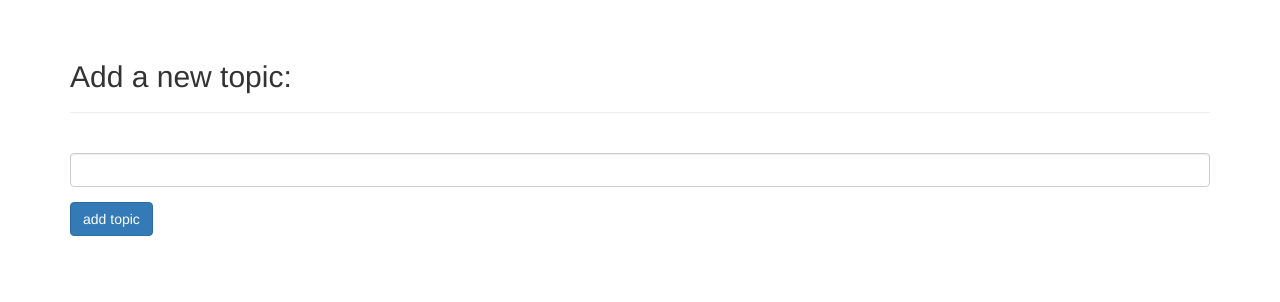
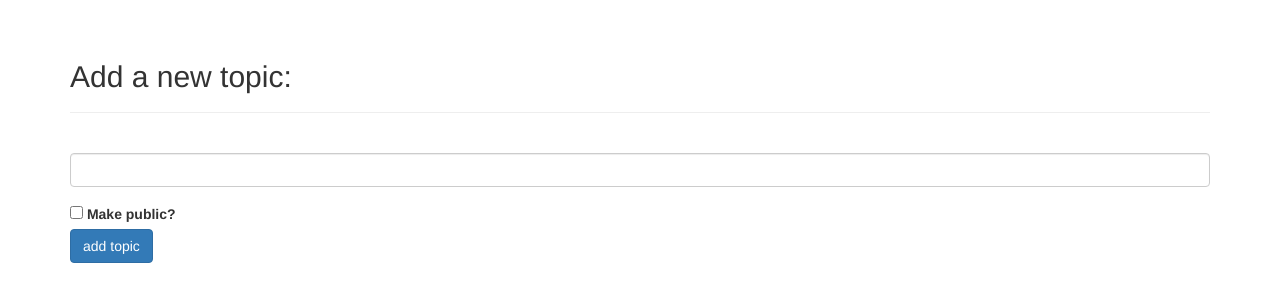
Before and after one commit to Vorug/test-ll, a Django app: page /new_topic/ in a window 1280 px wide. Shown: the part 51-353 px from the top of the page. Run offline with Django 3.2, Linux system fonts and the light colour scheme; the visitor is signed in with stand-in values (Sample User, id 1); some libraries are stand-ins or nearby versions.

Commit message:
Final edition

```diff
--- a/learning_log/urls.py
+++ b/learning_log/urls.py
@@ -15,9 +15,11 @@ Including another URLconf
 """
 from django.conf.urls import url, include
 from django.contrib import admin
+#import debug_toolbar
 
 urlpatterns = [
 	url(r'^admin/', include(admin.site.urls)),
 	url(r'^users/', include('users.urls', namespace='users')),
 	url(r'', include('learning_logs.urls', namespace='learning_logs')),
+	#url(r'^__debug__/', include(debug_toolbar.urls)),
 ]
--- a/learning_logs/forms.py
+++ b/learning_logs/forms.py
@@ -4,8 +4,8 @@ from .models import Topic, Entry
 class TopicForm(forms.ModelForm):
 	class Meta:
 		model = Topic
-		fields = ['text']
-		labels = {'text': ''}
+		fields = ['text', 'public']
+		labels = {'text': '', 'public': 'Make public?'}
 
 class EntryForm(forms.ModelForm):
 	class Meta:
--- a/learning_logs/models.py
+++ b/learning_logs/models.py
@@ -8,6 +8,7 @@ class Topic(models.Model):
 	text = models.CharField(max_length=200)
 	date_added = models.DateTimeField(auto_now_add=True)
 	owner = models.ForeignKey(User)
+	public = models.BooleanField(default=False)
 	def __str__(self):
 		"""Возвращает строковое представление модели."""
 		return self.text
--- a/learning_logs/views.py
+++ b/learning_logs/views.py
@@ -1,7 +1,9 @@
-from django.shortcuts import render
+from django.shortcuts import render, get_object_or_404
 from django.http import HttpResponseRedirect, Http404
 from django.core.urlresolvers import reverse
 from django.contrib.auth.decorators import login_required
+from django.contrib.auth.models import User, AnonymousUser
+from django.db.models import Q
 
 from .models import Topic, Entry
 from .forms import TopicForm, EntryForm
@@ -11,17 +13,20 @@ def index(request):
 	"""Домашняя страница приложения Learning Log"""
 	return render(request, 'learning_logs/index.html')
 
-@login_required
+
 def topics(request):
-	topics = Topic.objects.filter(owner=request.user).order_by('date_added')
+	#topics = Topic.objects.filter(owner=request.user).order_by('date_added')
+	if not request.user.is_anonymous(): topics = Topic.objects.filter(Q(public=1) | Q(owner=request.user)).order_by('date_added')
+	else: topics = Topic.objects.filter(public=1).order_by('date_added')
 	context = {'topics': topics}
 	return render(request, 'learning_logs/topics.html', context)
 
 @login_required
 def topic(request, topic_id):
-	topic = Topic.objects.get(id=topic_id)
+	#topic = Topic.objects.get(id=topic_id) - старый вариант
+	topic = get_object_or_404(Topic, id=topic_id)
 	# Проверка того, что тема принадлежит текущему пользователю.
-	if topic.owner != request.user: raise Http404
+	if topic.owner != request.user and topic.public == 0: raise Http404
 	entries = topic.entry_set.order_by('-date_added')
 	context = {'topic': topic, 'entries': entries}
 	return render(request, 'learning_logs/topic.html', context)
@@ -46,7 +51,8 @@ def new_topic(request):
 @login_required
 def new_entry(request, topic_id):
 	"""Добавляет новую запись по конкретной теме."""
-	topic = Topic.objects.get(id=topic_id)
+	#topic = Topic.objects.get(id=topic_id) - старый вариант
+	topic = get_object_or_404(Topic, id=topic_id)
 	if topic.owner != request.user: raise Http404
 	if request.method != 'POST':
 		# Данные не отправлялись; создается пустая форма.
@@ -65,7 +71,8 @@ def new_entry(request, topic_id):
 @login_required
 def edit_entry(request, entry_id):
 	"""Редактирует существующую запись."""
-	entry = Entry.objects.get(id=entry_id)
+	#entry = Entry.objects.get(id=entry_id) - старый вариант
+	entry = get_object_or_404(Entry, id=entry_id)
 	topic = entry.topic
 	if topic.owner != request.user:	raise Http404
 	if request.method != 'POST':
```
Also changed, not shown: learning_log/settings.py (+8 -0 lines), learning_logs/migrations/0006_topic_public.py (added), learning_logs/templates/learning_logs/new_topic.html (line endings or trailing spaces), 1 other file.
